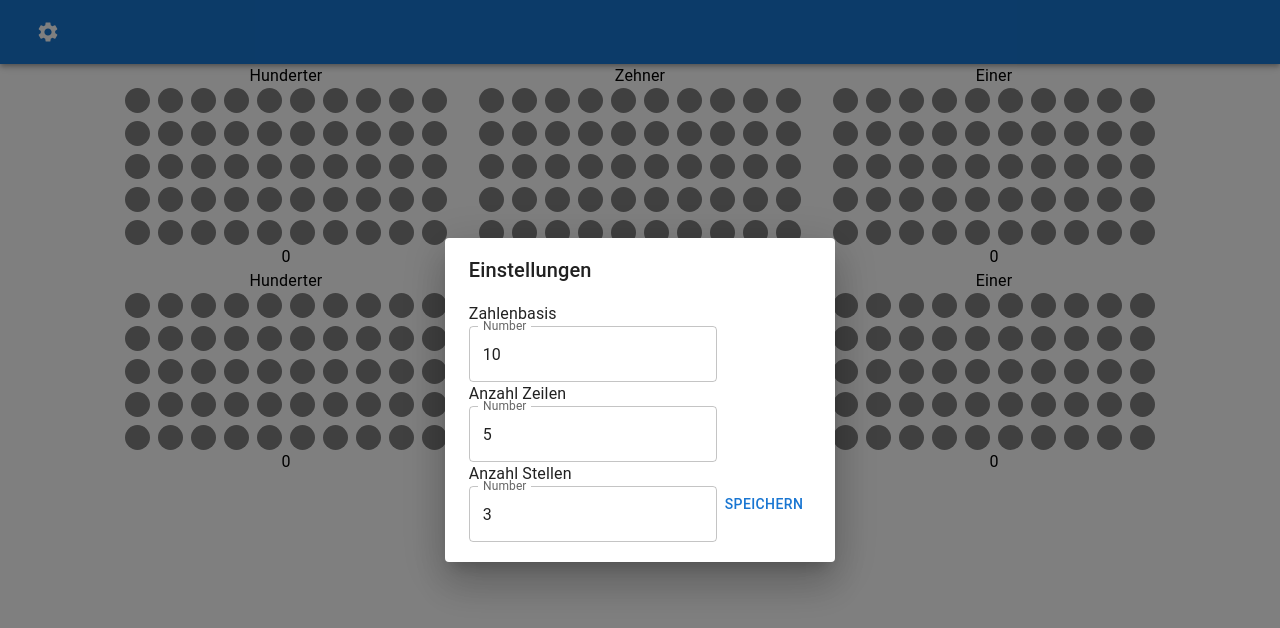
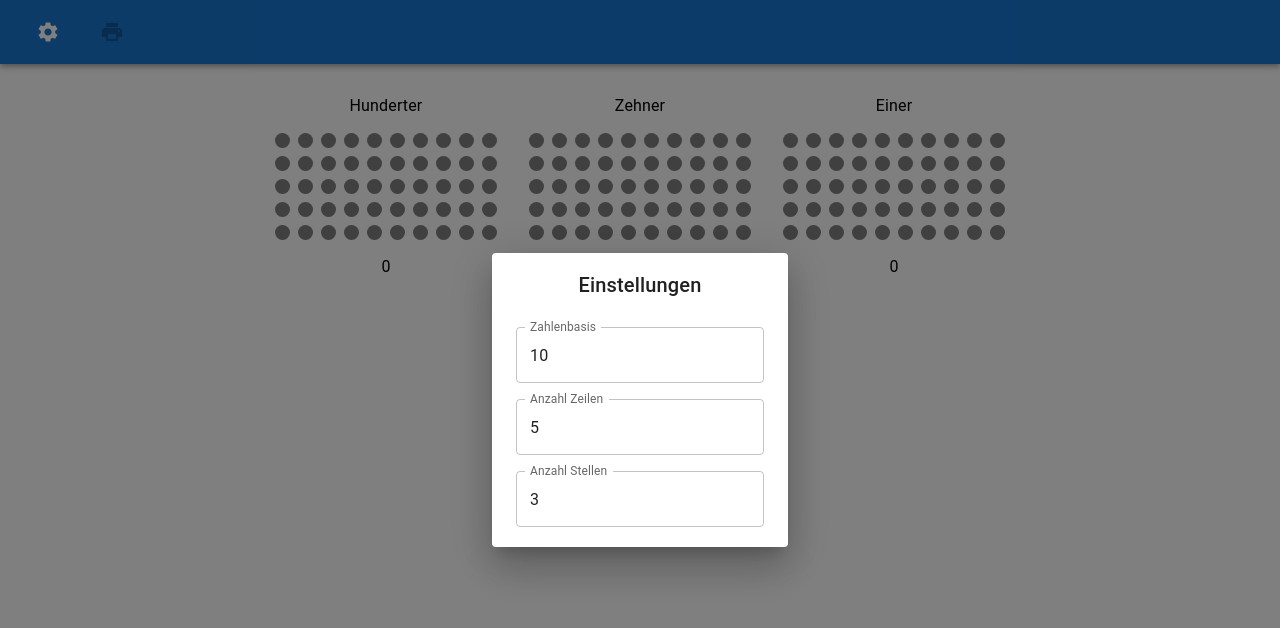
Before and after one commit to LMU-TINA-ABT/Abaco, a React (Create React App) app: page / in a window 1280 px wide. Both pictures are taken after a click on the button 48 px from the left and 32 px from the top of the page. Shown: the top 628 px of the page. Built offline with nearby package versions, Linux system fonts and the light colour scheme; the HTML template or start-up script is replaced by a standard one.

Commit message:
some more functionality

```diff
--- a/package.json
+++ b/package.json
@@ -17,7 +17,7 @@
     "@types/react-dom": "^18.3.0",
     "react": "^18.3.1",
     "react-dom": "^18.3.1",
-    "react-scripts": "^3.0.1",
+    "react-scripts": "5.0.1",
     "typescript": "^4.9.5",
     "web-vitals": "^2.1.4"
   },
--- a/src/App.tsx
+++ b/src/App.tsx
@@ -1,7 +1,6 @@
 import React, {useState} from 'react';
 import './App.css';
 import Menu from "./components/menu/Menu";
-import Solution from "./components/task/Solution";
 import Task from "./components/task/Task";
 import {Stack} from "@mui/material";
 
@@ -9,19 +8,24 @@ function App() {
     const [numberBase, setNumberBase] = useState(10);
     const [numberOfRows, setNumberOfRows] = useState(5);
     const [stellen, setStellen] = useState(3);
+    const [result, setResult] = useState<number[][]>([]);
 
     function handleSettingsChange(values: any) {
         if (values["numberBase"]) setNumberBase(values["numberBase"]);
         if (values["numberOfRows"]) setNumberOfRows(values["numberOfRows"]);
         if (values["stellen"]) setStellen(values["stellen"]);
+        setResult([]);
+    }
+
+    function handleStateChange(stelle: number, isAdded: boolean) {
+        // implementme
     }
 
     return (
         <div>
-            <Stack justifyContent={"center"} direction={"column"} alignItems={"center"}>
-                <Menu callBackOnSettingsChange={handleSettingsChange}/>
-                <Task numberBase={numberBase} numberOfRows={numberOfRows} stellen={stellen}/>
-                <Solution numberBase={numberBase} numberOfRows={numberOfRows} stellen={stellen}/>
+            <Menu callBackOnSettingsChange={handleSettingsChange} result={result}/>
+            <Stack justifyContent={"center"} direction={"column"} alignItems={"center"} sx={{paddingTop: "20px"}}>
+                <Task numberBase={numberBase} numberOfRows={numberOfRows} stellen={stellen} callBackOnStateChange={handleStateChange}/>
             </Stack>
         </div>
     );
--- a/src/components/menu/Menu.tsx
+++ b/src/components/menu/Menu.tsx
@@ -3,13 +3,17 @@ import {IconButton, Stack, Toolbar} from "@mui/material";
 import SettingsIcon from '@mui/icons-material/Settings';
 import {useState} from "react";
 import Settings from "../settings/Settings";
+import PrintIcon from '@mui/icons-material/Print';
+import PrintingDialog from "../printing/PrintingDialog";
 
 type MenuProps = {
     callBackOnSettingsChange: Function;
+    result: any;
 }
 
 const Menu: React.FC<MenuProps> = (props: MenuProps) => {
     const [isSettingsOpen, setIsSettingsOpen] = useState(false);
+    const [isPrintOpen, setIsPrintOpen] = useState(false);
 
     function handleSettingsClick() {
         setIsSettingsOpen(!isSettingsOpen);
@@ -23,7 +27,16 @@ const Menu: React.FC<MenuProps> = (props: MenuProps) => {
         props.callBackOnSettingsChange(values);
     }
 
+    function handlePrintClick() {
+        setIsPrintOpen(!isSettingsOpen);
+    }
+
+    function handlePrintClose() {
+        setIsPrintOpen(false);
+    }
+
     return (
+        <>
             <AppBar position="static">
                 <Toolbar>
                     <Stack direction="row"
@@ -34,15 +47,28 @@ const Menu: React.FC<MenuProps> = (props: MenuProps) => {
                                     size="large"
                                     edge="start"
                                     color="inherit"
-                                aria-label="menu"
+                                    aria-label="settings"
                         >
                             <SettingsIcon/>
-                        <Settings isOpen={isSettingsOpen} callBackOnClose={handleSettingsClose}
-                                  callBackSettingsChange={handleSettingsChange}/>
                         </IconButton>
+                        <IconButton
+                            disabled={true}
+                            onClick={handlePrintClick}
+                            size="large"
+                            edge="start"
+                            color="inherit"
+                            aria-label="print"
+                        >
+                            <PrintIcon/>
+                        </IconButton>
+
                     </Stack>
                 </Toolbar>
             </AppBar>
+            <Settings isOpen={isSettingsOpen} callBackOnClose={handleSettingsClose}
+                      callBackSettingsChange={handleSettingsChange}/>
+            <PrintingDialog isOpen={isPrintOpen} callBackOnClose={handlePrintClose} result={props.result}/>
+        </>
     );
 }
 
--- /dev/null
+++ b/src/components/printing/PrintingDialog.tsx
@@ -0,0 +1,26 @@
+import {Dialog, DialogContent, DialogTitle, Stack, TextField, Typography} from "@mui/material";
+import React, {useEffect, useState} from "react";
+
+type PrintingDialogProps = {
+    isOpen: boolean;
+    callBackOnClose: Function;
+    result: any;
+}
+
+const PrintingDialog: React.FC<PrintingDialogProps> = (props: PrintingDialogProps) => {
+
+    const handleClose = () => {
+        props.callBackOnClose();
+    };
+
+    return (
+        <Dialog open={props.isOpen} onClose={handleClose}>
+            <DialogTitle align={"center"}>Output</DialogTitle>
+            <DialogContent>
+                <Typography>{JSON.stringify(props.result)}</Typography>
+            </DialogContent>
+        </Dialog>
+    );
+}
+
+export default PrintingDialog;
--- a/src/components/settings/Settings.tsx
+++ b/src/components/settings/Settings.tsx
@@ -1,5 +1,5 @@
-import {Button, Dialog, DialogContent, DialogTitle, TextField, Typography} from "@mui/material";
-import React, {useState} from "react";
+import {Dialog, DialogContent, DialogTitle, Stack, TextField} from "@mui/material";
+import React, {useEffect, useState} from "react";
 
 type SettingsProps = {
     isOpen: boolean;
@@ -16,58 +16,66 @@ const Settings: React.FC<SettingsProps> = (props: SettingsProps) => {
         props.callBackOnClose();
     };
 
-    function handleSave() {
+    useEffect(() => {
             props.callBackSettingsChange({
                 numberBase: numberBase,
                 numberOfRows: numberOfRows,
                 stellen: stellen
             });
-        props.callBackOnClose();
         }
+        , [numberBase, numberOfRows, stellen]);
 
     return (
         <Dialog open={props.isOpen} onClose={handleClose}>
-            <DialogTitle>Einstellungen</DialogTitle>
+            <DialogTitle align={"center"}>Einstellungen</DialogTitle>
             <DialogContent>
-                <Typography>Zahlenbasis</Typography>
+                <Stack direction={"column"} spacing={2} sx={{paddingTop: "10px"}}>
                     <TextField
                         value={numberBase}
-                    defaultValue={10}
                         id="outlined-number"
-                    label="Number"
+                        label="Zahlenbasis"
                         type="number"
                         InputLabelProps={{
                             shrink: true,
                         }}
-                    onChange={(event) => setNumberBase(Number.parseInt(event.target.value))}
+                        onChange={(event) => {
+                            const value = Number.parseInt(event.target.value);
+                            if (!isNaN(value) && value > 0 && value < 17) {
+                                setNumberBase(Number.parseInt(event.target.value));
+                            }
+                        }}
                     />
-                <Typography>Anzahl Zeilen</Typography>
                     <TextField
                         value={numberOfRows}
-                    defaultValue={5}
                         id="outlined-number"
-                    label="Number"
+                        label="Anzahl Zeilen"
                         type="number"
                         InputLabelProps={{
                             shrink: true,
                         }}
-                    onChange={(event) => setNumberOfRows(Number.parseInt(event.target.value))}
+                        onChange={(event) => {
+                            const value = Number.parseInt(event.target.value);
+                            if (!isNaN(value) && value > 0 && value < 15) {
+                                setNumberOfRows(Number.parseInt(event.target.value));
+                            }
+                        }}
                     />
-                <Typography>Anzahl Stellen</Typography>
                     <TextField
                         value={stellen}
-                    defaultValue={3}
                         id="outlined-number"
-                    label="Number"
+                        label="Anzahl Stellen"
                         type="number"
                         InputLabelProps={{
                             shrink: true,
                         }}
-                    onChange={(event) => setStellen(Number.parseInt(event.target.value))}
+                        onChange={(event) => {
+                            const value = Number.parseInt(event.target.value);
+                            if (!isNaN(value) && value > 0 && value < 6) {
+                                setStellen(Number.parseInt(event.target.value));
+                            }
+                        }}
                     />
-                <Button onClick={handleSave}>
-                    Speichern
-                </Button>
+                </Stack>
             </DialogContent>
         </Dialog>
     );
--- a/src/components/stellenwerttafel/Plaettchen.tsx
+++ b/src/components/stellenwerttafel/Plaettchen.tsx
@@ -2,8 +2,8 @@ import {styled} from "@mui/material";
 import {useState} from "react";
 
 const Kreis = styled("span")({
-    height: "25px",
-    width: "25px",
+    height: "15px",
+    width: "15px",
     backgroundColor: "#bbb",
     borderRadius: "50%",
     display: "inline-block",
@@ -11,6 +11,8 @@ const Kreis = styled("span")({
 
 type PlaettchenProps = {
     callBackOnStateChange: Function;
+    stelle: number;
+    id: number;
 }
 
 export const Plaettchen: React.FC<PlaettchenProps> = (props: PlaettchenProps) => {
--- a/src/components/stellenwerttafel/StellenWertSpalte.tsx
+++ b/src/components/stellenwerttafel/StellenWertSpalte.tsx
@@ -6,6 +6,8 @@ type StellenWertSpalteProps = {
     numberOfRows: number;
     base: number;
     header: string;
+    callBackOnStateChange: Function;
+    stelle: number;
 }
 
 export const StellenWertSpalte: React.FC<StellenWertSpalteProps> =
@@ -15,15 +17,17 @@ export const StellenWertSpalte: React.FC<StellenWertSpalteProps> =
         const handleStateChangeOfPlaettchen = (isActivated: boolean) => {
             if (isActivated) {
                 setNumber(number + 1);
+                props.callBackOnStateChange(props.stelle, true);
             } else {
                 setNumber(number - 1);
+                props.callBackOnStateChange(props.stelle, false);
             }
         }
 
-        const getRow = () => {
+        const getRow = (stelle: number) => {
             const row = [];
             for (let i = 0; i < props.base; i++) {
-                row.push(<Plaettchen callBackOnStateChange={handleStateChangeOfPlaettchen}/>);
+                row.push(<Plaettchen stelle={stelle} id={i} callBackOnStateChange={handleStateChangeOfPlaettchen}/>);
             }
 
             return (
@@ -36,7 +40,7 @@ export const StellenWertSpalte: React.FC<StellenWertSpalteProps> =
         const getRows = () => {
             const rows = [];
             for (let i = 0; i < props.numberOfRows; i++) {
-                rows.push(getRow());
+                rows.push(getRow(i));
             }
             return (
                 <Stack spacing={1}>
@@ -44,11 +48,19 @@ export const StellenWertSpalte: React.FC<StellenWertSpalteProps> =
                 </Stack>);
         }
 
+/*        function getText(number: number) {
+            if (number < 10 || (props.base > 10 && number > props.base)) {
+                return number;
+            } else {
+                return String.fromCharCode(97 + number - 10).toUpperCase();
+            }
+        }*/
+
         return (
             <div>
-                <Typography align={"center"}>{props.header}</Typography>
+                <Typography align={"center"} sx={{paddingBottom: "15px"}}>{props.header}</Typography>
                 {getRows()}
-                <Typography align={"center"}>{number}</Typography>
+                <Typography align={"center"} sx={{paddingTop: "15px"}}>{number}</Typography>
             </div>
         );
     }
--- a/src/components/stellenwerttafel/StellenWertTafel.tsx
+++ b/src/components/stellenwerttafel/StellenWertTafel.tsx
@@ -6,6 +6,7 @@ type StellenWertTafelProps = {
     stellen: number;
     numberBase: number;
     numberOfRows: number;
+    callBackOnStateChange: Function;
 }
 
 const StellenWertTafel: React.FC<StellenWertTafelProps> = (props: StellenWertTafelProps) => {
@@ -30,7 +31,9 @@ const StellenWertTafel: React.FC<StellenWertTafelProps> = (props: StellenWertTaf
     const getColumns = () => {
         const columns = [];
         for (let i = 0; i < props.stellen; i++) {
-            columns.push(<StellenWertSpalte base={props.numberBase} header={getHeader(i)} numberOfRows={props.numberOfRows}/>);
+            columns.push(<StellenWertSpalte stelle={i} base={props.numberBase} header={getHeader(i)}
+                                            numberOfRows={props.numberOfRows}
+                                            callBackOnStateChange={props.callBackOnStateChange}/>);
         }
 
         return columns;
@@ -38,7 +41,7 @@ const StellenWertTafel: React.FC<StellenWertTafelProps> = (props: StellenWertTaf
 
     return (
         <div>
-            <Stack direction={"row-reverse"} spacing={4} >
+            <Stack direction={"row-reverse"} spacing={4} sx={{padding: "10px"}}>
                 {getColumns()}
             </Stack>
         </div>
--- a/src/components/task/Solution.tsx
+++ /dev/null
@@ -1,17 +0,0 @@
-import StellenWertTafel from "../stellenwerttafel/StellenWertTafel";
-
-type SolutionProps = {
-    numberBase: number;
-    numberOfRows: number;
-    stellen: number;
-}
-
-const Solution: React.FC<SolutionProps> = (props: SolutionProps) => {
-    return (
-        <div>
-            <StellenWertTafel numberBase={props.numberBase} numberOfRows={props.numberOfRows} stellen={props.stellen}/>
-        </div>
-    );
-}
-
-export default Solution;
--- a/src/components/task/Task.tsx
+++ b/src/components/task/Task.tsx
@@ -5,13 +5,15 @@ type TaskProps = {
     numberBase: number;
     numberOfRows: number;
     stellen: number;
+    callBackOnStateChange: Function;
 }
 
 const Task: React.FC<TaskProps> = (props: TaskProps) => {
     return (
         <div>
             <TaskHeader/>
-            <StellenWertTafel numberBase={props.numberBase} numberOfRows={props.numberOfRows} stellen={props.stellen}/>
+            <StellenWertTafel numberBase={props.numberBase} numberOfRows={props.numberOfRows} stellen={props.stellen}
+                              callBackOnStateChange={props.callBackOnStateChange}/>
         </div>
     );
 }
```
Also changed, not shown: 1 other file (tests, documents, lock files or other folders). Lines whose indentation alone changed are shown as unchanged.
